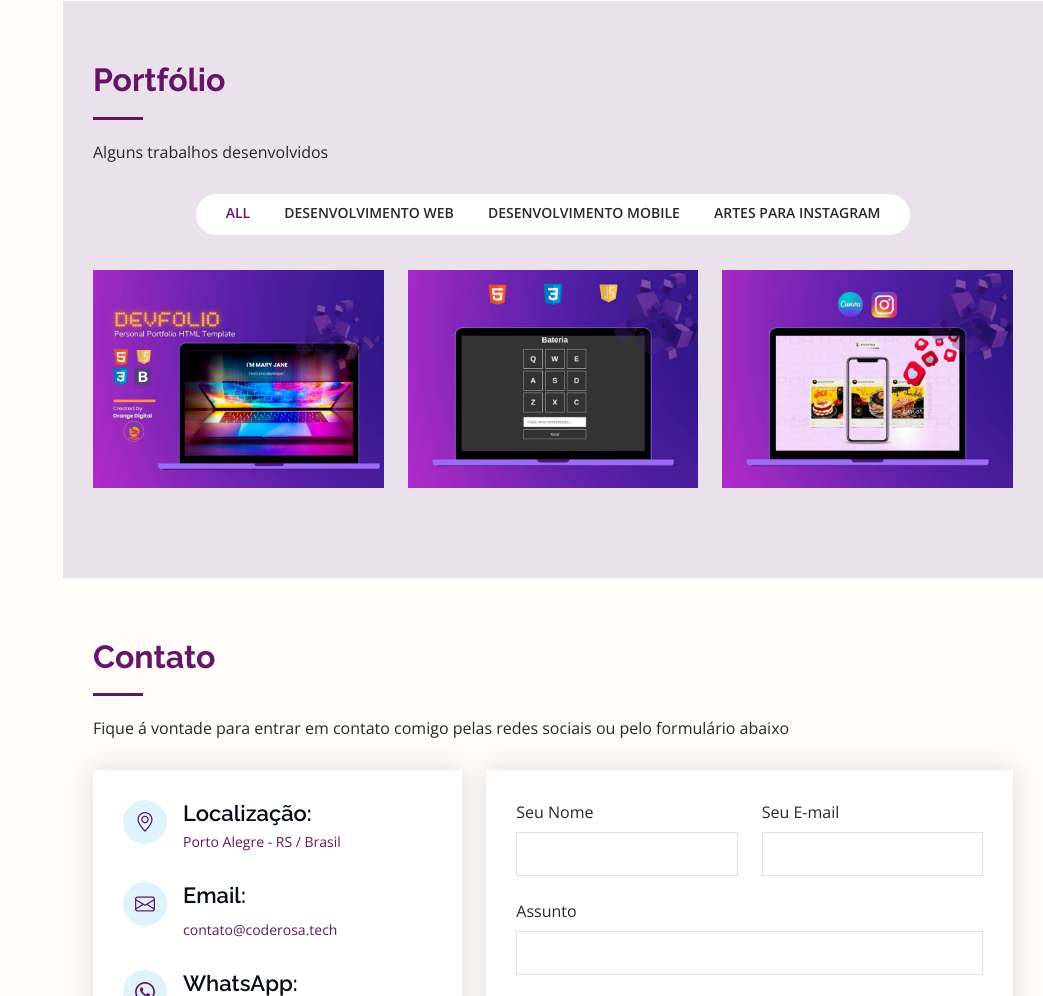
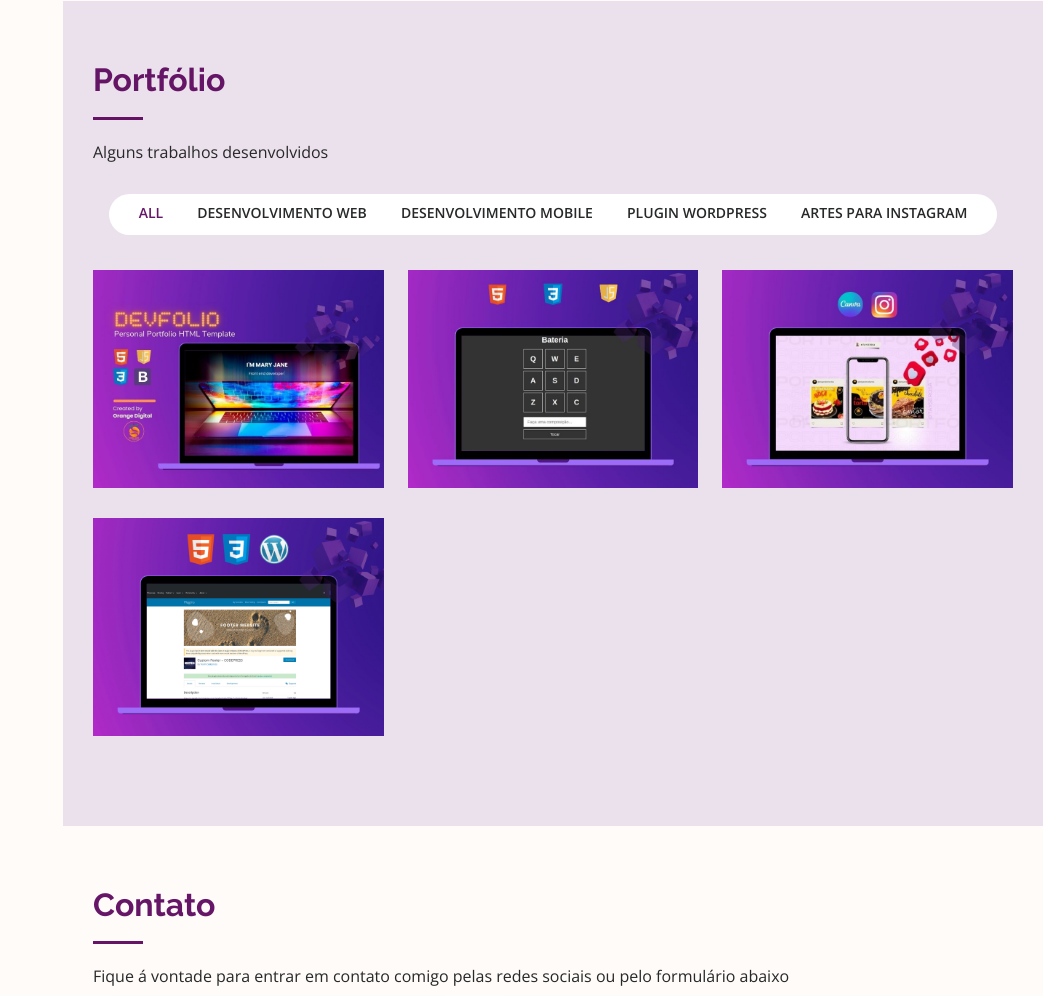
Before and after one commit to TayseRosa/coderosa.tech, a plain HTML site: page index.html in a window 1280 px wide. Shown: the part 3039-4035 px from the top of the page, without its empty margins (237-1280 px from the left). Drawn offline with nearby package versions, Linux system fonts and the light colour scheme.

Commit message:
Add portfolio plugin

```diff
--- a/index.html
+++ b/index.html
@@ -332,6 +332,7 @@
               <li data-filter="*" class="filter-active">All</li>
               <li data-filter=".filter-web">Desenvolvimento Web</li>
               <li data-filter=".filter-app">Desenvolvimento Mobile</li>
+              <li data-filter=".filter-plugin">Plugin Wordpress</li>
               <li data-filter=".filter-card">Artes para Instagram</li>
             </ul>
           </div>
@@ -372,6 +373,17 @@
               </div>
             </div>
           </div>
+
+          <div class="col-lg-4 col-md-6 portfolio-item filter-plugin">
+            <div class="portfolio-wrap">
+              <img src="assets/img/portfolio/plugin-footer.png" class="img-fluid" alt="Plugin Wordpress">
+              <div class="portfolio-links">
+                <a href="assets/img/portfolio/plugin-footer.png" data-gallery="portfolioGallery" class="portfolio-lightbox" title="Plugin para Wordpress"><i class="bx bx-plus"></i></a>
+                <a href="https://wordpress.org/plugins/custom-footer-codepress/" target="_blank" title="Mais Detalhes"><i class="bx bx-link"></i></a>
+              </div>
+            </div>
+          </div>
+
 
           <!--
           <div class="col-lg-4 col-md-6 portfolio-item filter-card">
```
Also changed, not shown: assets/img/portfolio/plugin-footer.png (added).
